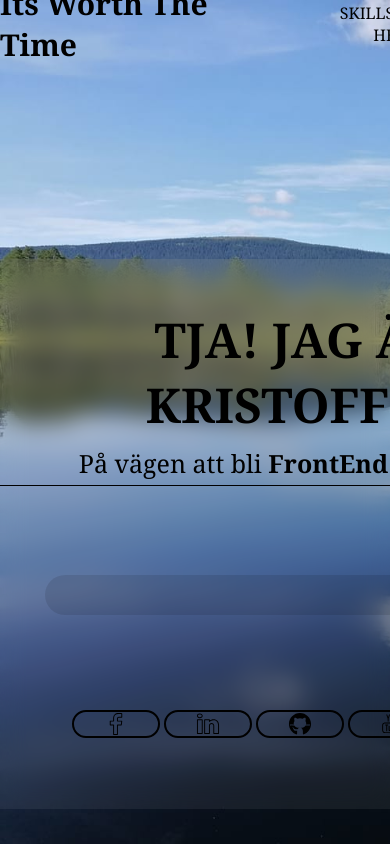
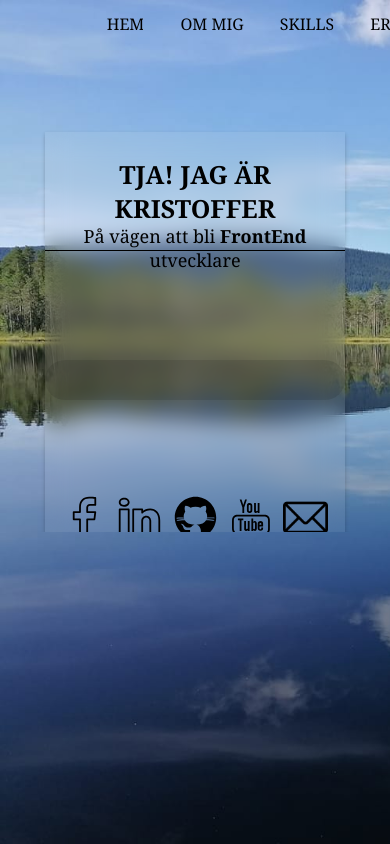
Before and after one commit to Zarser/Profile, a plain HTML site: page index.html in a window 390 px wide. Drawn offline with Linux system fonts and the light colour scheme.

Commit message:
responsive design first update

```diff
--- a/prog.html
+++ b/prog.html
@@ -56,6 +56,13 @@ animation: mymove 3s normal forwards;
   100% { opacity: 100%; color:black }
 
 }
+@media screen and (max-width: 600px) {
+  span{
+    font-size: 14px;
+    font-weight: 200;
+    padding-right: 20px;
+  }
+}
     </style>
     <div class="progress">
         <div class="progress-value"><span>100% PÅ RÄTT VÄG MOT MINA MÅL</span></div>
--- a/styles.css
+++ b/styles.css
@@ -119,3 +119,56 @@ h3{
     margin: 55px 10px 0 0 ;
 }
 /*center card ends*/
+
+/* responsiv */
+
+@media screen and (max-width: 600px) {
+    body{
+        overflow:hidden;
+        height: 100%;
+    }
+    h4{
+      font-size: 0;
+
+    }
+    h3{
+        font-size: 25px;
+    }
+    .inside p{
+        font-size: 18px;
+        padding: 13px 0 0 0;
+    }
+    .nav{
+        width:60vh;
+    }
+    ul{
+        text-align: center;
+        padding: 0 20px 0 0;
+    }
+    li{
+        display: block;
+        padding: 0 20px 0 0;
+    }
+    .card{
+        width: 300px;
+        height: 400px;
+        margin-top: 10vh;
+    }
+    .kontakt img{
+        border: none;
+        border-radius: 0;
+        padding:0 3px 0 3px;
+    }
+    .fb, .in, .git, .yt{
+        height: 15%;
+        width: 15%;
+    }
+    .mail {
+        height: 15%;
+        width: 15%;
+    }
+    .sign img{
+        margin: 10px 10px 0 0;
+    }
+
+}
```
Also changed, not shown: erbjuder.html (+5 -0 lines), skills.html (+5 -0 lines).
